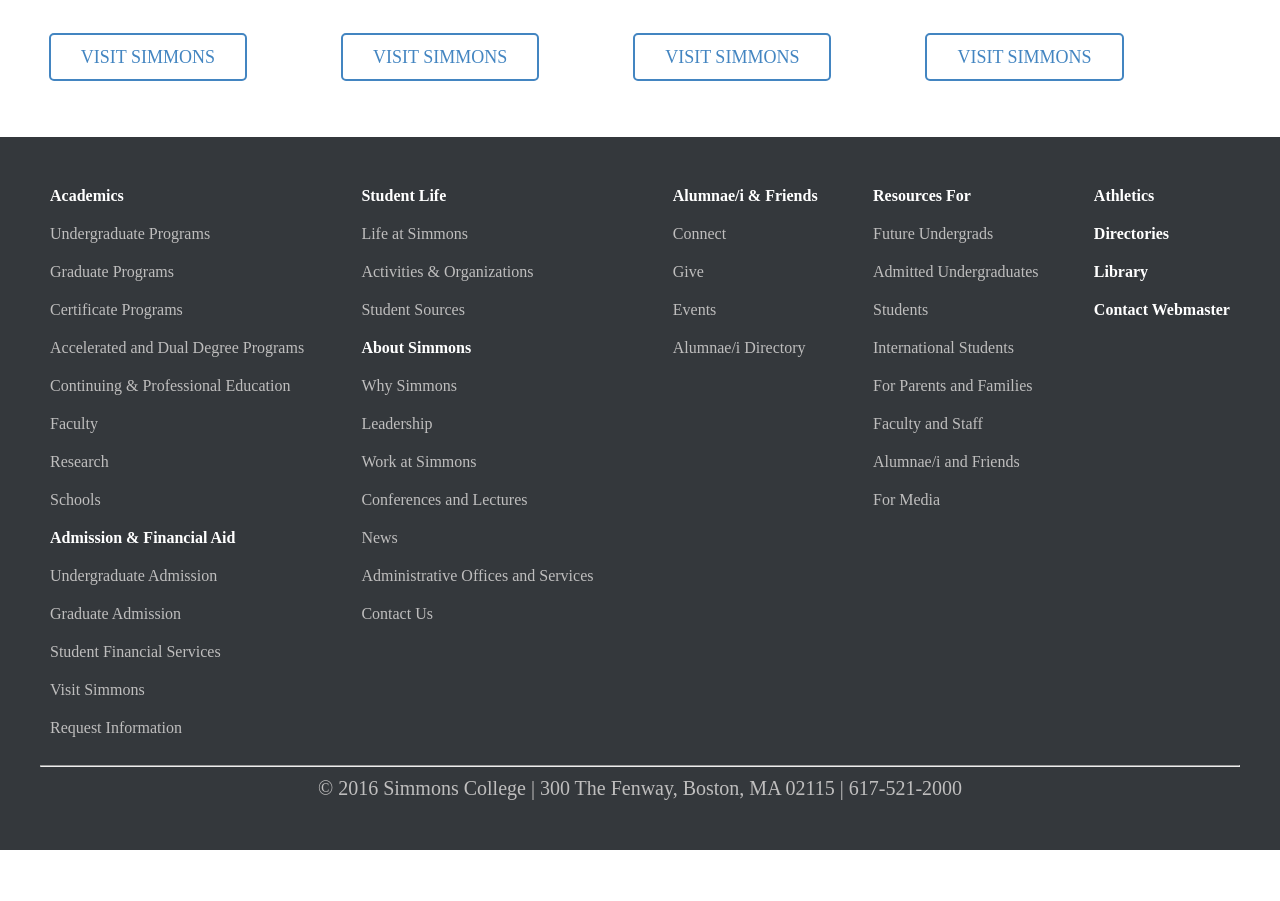
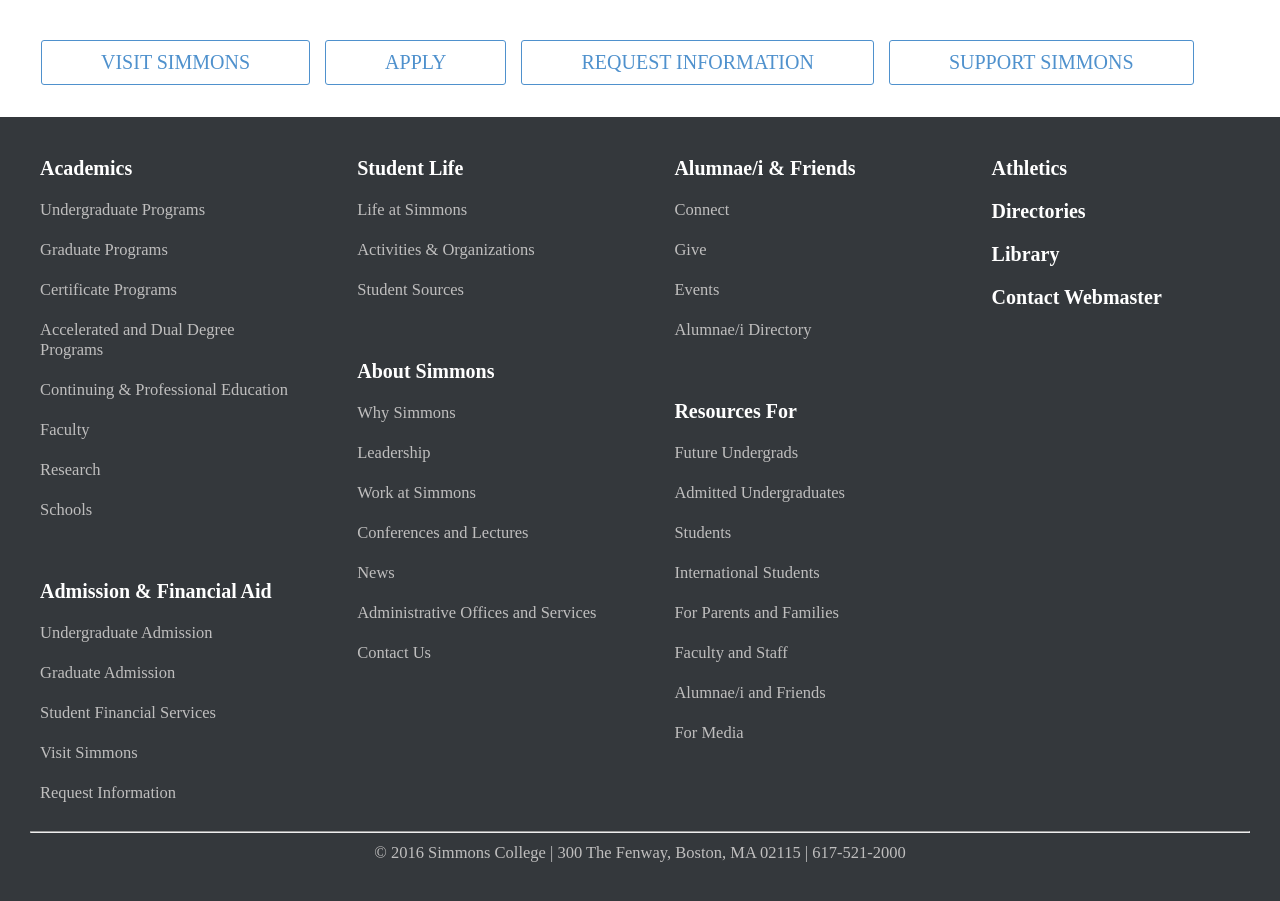
Before and after one commit to Atif-Hasan/layout-class-project, a plain HTML site: page index.html in a window 1280 px wide. Shown: the part 1555-2456 px from the top of the page. Before the commit the page ends 2405 px from the top, so only its background shows below. Drawn offline with Linux system fonts and the light colour scheme.

Commit message:
Add files via upload

```diff
--- a/assets/css/style.css
+++ b/assets/css/style.css
@@ -6,7 +6,8 @@
 
 ul {
     list-style-type: none;
-    display: flex;
+    padding: 0;
+    margin: 0;
 }
 
 a {
@@ -55,14 +56,24 @@ input[type=text] {
     color:#fff;
 }
 
+.buttons {
+    margin-top: 30px;
+    display: flex;
+    align-items: center;
+    margin-bottom: 30px;
+}
 
 
 #menu {
     background:#043867;
-    /* padding: 20px 6px; */
     line-height: 2.6rem;
     color:#135590;
 
+}
+
+.top-menu>ul {
+    display: flex;
+    justify-content: space-between;
 }
 
 #main {
@@ -210,6 +221,11 @@ img {
     font-size: 31px;
 }
 
+.fooer-text-widget {
+    display: block;
+    color: #9ba3ab;
+}
+
 .undergraduate-programs-heading {
     font-size: 40px;
     color: #4992ce;
@@ -255,8 +271,8 @@ h4 {
 .events {
     border: 2px solid #d3d3d3;
     width:60px;
-    border-radius:5px;
-    padding:2px;
+
+
 }
 
 .upcoming-events {
@@ -279,16 +295,21 @@ h4 {
     height:80px;
     display: flex;
     justify-content: space-between;
-    margin: 25px auto 20px auto;
+    padding-left:26px;
 }
 
 #cta a {
-    border: 2px solid #4385c1;
-    color: #4385c1;
-    border-radius: 5px;
-    padding: 12px 30px 12px 30px;
-    font-size: 18px;
-    margin-right: 90px;
+    width: 50%;
+    color: #4f91cd;
+    font-size: 20px;
+    font-weight: 500;
+    border: 1px solid #4f91cd;
+    background-color: white;
+    margin-left: 15px;
+    border-radius: 3px;
+    padding: 10px 59px;
+    margin-bottom: 30px;
+    white-space: nowrap;
 }
 
 .btn-group {
@@ -301,33 +322,39 @@ h4 {
 
 
 
-.footer-widget-column-one {
-    width: 23%;
+.footer-widget-column-one, .footer-widget-column-two, .footer-widget-column-three, .footer-widget-column-four {
+    width: 22%;
 }
 
-.footer-widget-column-two {
-    width: 23%;
+
+.info-text {
+    padding-top: 40px;
 }
+
 
 .footer {
     display: flex;
     justify-content: space-between;
     width: 100%;
+
 }
 
 footer {
-    padding:40px;
+    padding:30px;
     background-color: #34383c;
 }
+
 
 .footer-academics-heading {
     color: #fff;
     padding: 10px;
+    font-size: 20px;
 }
 
 .footer-academics-text {
-    color:#bfbebe;
+    color:#bfbebe;;
     padding: 10px;
+    font-size: 16.5px;
 }
 
 .heading {
@@ -384,6 +411,11 @@ p {
     margin-left: 20px;
 }
 
+.services>ul {
+    display: flex;
+    justify-content: space-between;
+}
+
 .icon_display {
     color: #fff;
     font-size: 2rem;
@@ -393,3 +425,7 @@ p {
 .heading>h4 {
     white-space: nowrap;
 }
+
+.copyright {
+    text-align: center;
+}
--- a/index.html
+++ b/index.html
@@ -14,7 +14,7 @@
 
     <header class="top-header">
         <div class="menu">
-            <nav>
+            <nav class="top-menu">
                 <ul>
                     <li><a href="#">Directories</a></li>
                     <li><a href="#">Calendars</a></li>
@@ -142,11 +142,11 @@
     </section>
 
     <section id="cta" class="btn-group">
-        <div>
+        <div class="buttons">
             <a href="#">VISIT SIMMONS</a>
-            <a href="#">VISIT SIMMONS</a>
-            <a href="#">VISIT SIMMONS</a>
-            <a href="#">VISIT SIMMONS</a>
+            <a href="#">APPLY</a>
+            <a href="#">REQUEST INFORMATION</a>
+            <a href="#">SUPPORT SIMMONS</a>
         </div>
     </section>
 
@@ -156,7 +156,7 @@
             <div class="footer-widget-column-one">
                 <div>
                     <h3 class="footer-academics-heading">Academics</h3>
-                    <ul style="display: block;">
+                    <ul class="fooer-text-widget">
                         <li class="footer-academics-text">Undergraduate Programs</li>
                         <li class="footer-academics-text">Graduate Programs</li>
                         <li class="footer-academics-text">Certificate Programs</li>
@@ -167,9 +167,9 @@
                         <li class="footer-academics-text">Schools</li>
                     </ul>
                 </div>
-                <div>
+                <div class="info-text">
                     <h3 class="footer-academics-heading">Admission &amp; Financial Aid</h3>
-                    <ul style="display: block;">
+                    <ul class="fooer-text-widget">
                         <li class="footer-academics-text">Undergraduate Admission</li>
                         <li class="footer-academics-text">Graduate Admission</li>
                         <li class="footer-academics-text">Student Financial Services</li>
@@ -181,15 +181,15 @@
             <div class="footer-widget-column-two">
                 <div>
                     <h3 class="footer-academics-heading">Student Life</h3>
-                    <ul style="display: block;">
+                    <ul class="fooer-text-widget">
                         <li class="footer-academics-text">Life at Simmons</li>
                         <li class="footer-academics-text">Activities &amp; Organizations</li>
                         <li class="footer-academics-text">Student Sources</li>
                     </ul>
                 </div>
-                <div>
+                <div class="info-text">
                     <h3 class="footer-academics-heading">About Simmons</h3>
-                    <ul style="display: block;">
+                    <ul class="fooer-text-widget">
                         <li class="footer-academics-text">Why Simmons</li>
                         <li class="footer-academics-text">Leadership</li>
                         <li class="footer-academics-text">Work at Simmons</li>
@@ -200,18 +200,17 @@
                     </ul>
                 </div>
             </div>
-            <div>
+            <div class="footer-widget-column-three">
                 <h3 class="footer-academics-heading">Alumnae/i &amp; Friends</h3>
-                <ul style="display: block;">
+                <ul class="fooer-text-widget">
                     <li class="footer-academics-text">Connect</li>
                     <li class="footer-academics-text">Give</li>
                     <li class="footer-academics-text">Events</li>
                     <li class="footer-academics-text">Alumnae/i Directory</li>
                 </ul>
-            </div>
-            <div>
-                <h3 class="footer-academics-heading">Resources For</h3>
-                <ul style="display: block;">
+                <div class="info-text">
+                    <h3 class="footer-academics-heading">Resources For</h3>
+                <ul class="fooer-text-widget">
                     <li class="footer-academics-text">Future Undergrads</li>
                     <li class="footer-academics-text">Admitted Undergraduates</li>
                     <li class="footer-academics-text">Students</li>
@@ -221,8 +220,10 @@
                     <li class="footer-academics-text">Alumnae/i and Friends</li>
                     <li class="footer-academics-text">For Media</li>
                 </ul>
+                </div>
             </div>
-            <div>
+
+            <div class="footer-widget-column-four">
                 <h3 class="footer-academics-heading">Athletics</h3>
                 <h3 class="footer-academics-heading">Directories</h3>
                 <h3 class="footer-academics-heading">Library</h3>
@@ -234,7 +235,7 @@
         <div>
             &nbsp;
         </div>
-        <div style="text-align: center;">
+        <div class="copyright">
             <hr />
             <p class="footer-academics-text">© 2016 Simmons College | 300 The Fenway, Boston, MA 02115 | 617-521-2000
             </p>
```
